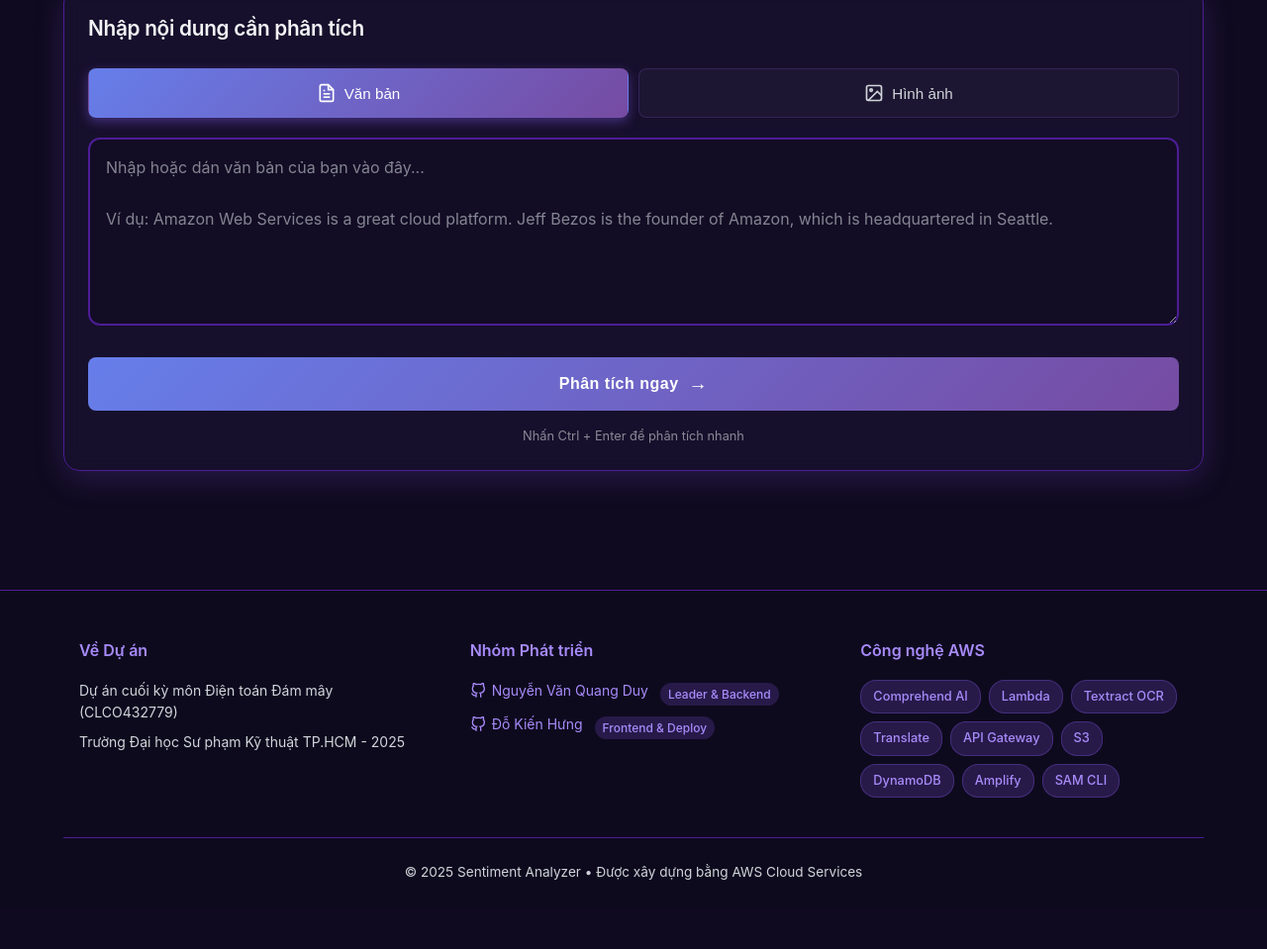
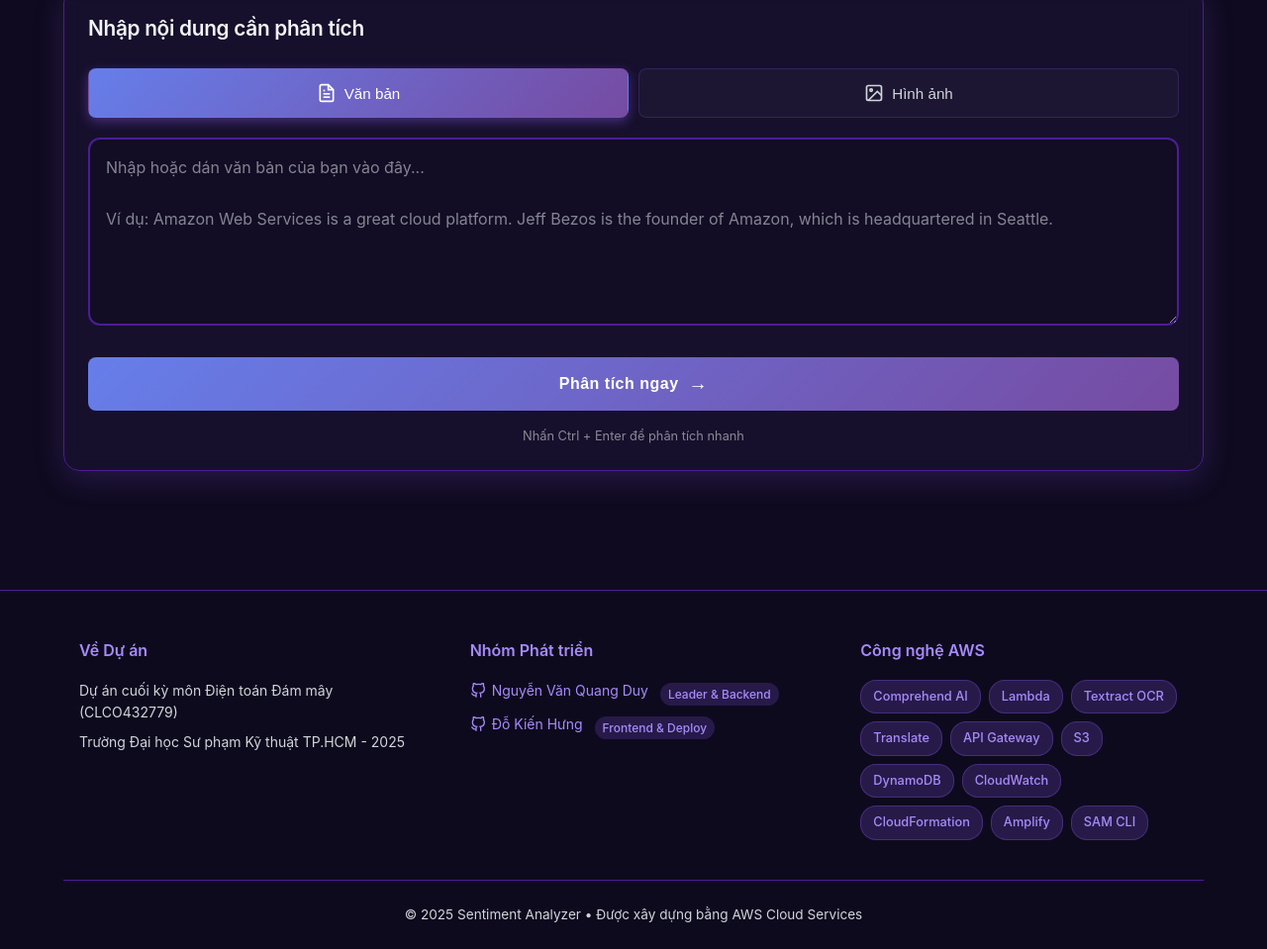
Before and after one commit to darktheDE/sentiment-analysis, a plain HTML site: page index.html in a window 1280 px wide. Shown: the part 179-1138 px from the top of the page at 99% size. Before the commit the page ends 1096 px from the top, so only its background shows below. Drawn offline with Linux system fonts and the light colour scheme.

Commit message:
feat: add tech in footer

```diff
--- a/index.html
+++ b/index.html
@@ -275,6 +275,8 @@
                         <span class="tech-badge">API Gateway</span>
                         <span class="tech-badge">S3</span>
                         <span class="tech-badge">DynamoDB</span>
+                        <span class="tech-badge">CloudWatch</span>
+                        <span class="tech-badge">CloudFormation</span>
                         <span class="tech-badge">Amplify</span>
                         <span class="tech-badge">SAM CLI</span>
                     </div>
```
